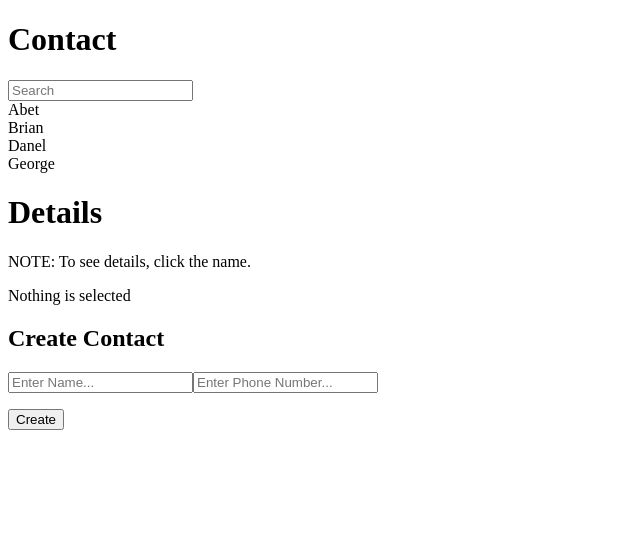
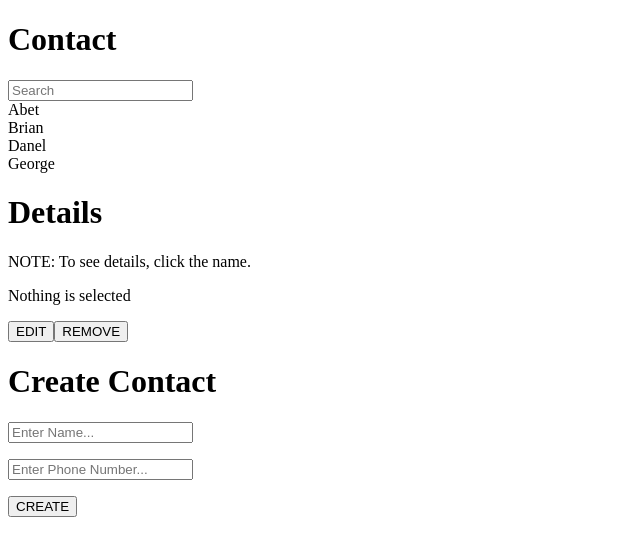
Before and after one commit to jasonDBA/react_tutorial, a React app: page / in a window 1280 px wide. Shown: the top 556 px of the page, without its empty margins (0-640 px from the left). Built offline with nearby package versions, Linux system fonts and the light colour scheme.

Commit message:
Add Contact Remove & Edit features

```diff
--- a/src/components/Contact.js
+++ b/src/components/Contact.js
@@ -62,6 +62,9 @@ export default class Contact extends React.Component {
   }
 
   handleRemove() {
+    if(this.state.selectedKey < 0){
+      return;
+    }
     this.setState({
       contactData: update(this.state.contactData,
         { $splice: [[this.state.selectedKey, 1]] }
@@ -117,6 +120,8 @@ export default class Contact extends React.Component {
         <ContactDetails
           isSelected={this.state.selectedKey != -1}
           contact={this.state.contactData[this.state.selectedKey]}
+          onRemove={this.handleRemove}
+          onEdit={this.handleEdit}
         />
       <ContactCreate
           onCreate={this.handleCreate}
--- a/src/components/ContactCreate.js
+++ b/src/components/ContactCreate.js
@@ -36,18 +36,20 @@ export default class ContactCreate extends React.Component {
   render() {
     return(
       <div>
-        <h2>Create Contact</h2>
+        <h1>Create Contact</h1>
         <p>
           <input type='text' name='name' placeholder='Enter Name...'
                   value={this.state.name}
                   onChange={this.handleChange}
-                   />
+          />
+        </p>
+        <p>
           <input type='text' name='phone' placeholder='Enter Phone Number...'
                   value={this.state.phone}
                   onChange={this.handleChange}
-                   />
+          />
         </p>
-        <button onClick={this.handleClick}>Create</button>
+        <button onClick={this.handleClick}>CREATE</button>
       </div>
     );
   }
--- a/src/components/ContactDetails.js
+++ b/src/components/ContactDetails.js
@@ -1,6 +1,44 @@
 import React from 'react';
+import PropTypes from 'prop-types';
 
 export default class ContactDetails extends React.Component {
+  constructor(props){
+    super(props);
+    this.state = {
+      isEdit: false,
+      name: '',
+      phone: ''
+    };
+    this.handleToggle = this.handleToggle.bind(this);
+    this.handleChange = this.handleChange.bind(this);
+    this.handleEdit = this.handleEdit.bind(this);
+  }
+
+  handleToggle() {
+    if(!this.state.isEdit){
+      this.setState({
+        name: this.props.contact.name,
+        phone: this.props.contact.phone
+      })
+    } else {
+      this.handleEdit();
+    }
+
+    this.setState({
+      isEdit: !this.state.isEdit
+    });
+  }
+
+  handleChange(e){
+    let nextState = {};
+    nextState[e.target.name] = e.target.value;
+    this.setState(nextState)
+  }
+
+  handleEdit(){
+    this.props.onEdit(this.state.name, this.state.phone);
+  }
+
   render(){
 
     const details = (
@@ -9,13 +47,37 @@ export default class ContactDetails extends React.Component {
         {this.props.contact.phone}</p>
       </div>
     );
+
+    const edit = (
+      <div>
+        <p>
+          <input type='text' name='name' placeholder='Enter Name...'
+                value={this.state.name}
+                onChange={this.handleChange}
+          />
+        </p>
+        <p>
+          <input type='text' name='phone' placeholder='Enter Phone Number...'
+                value={this.state.phone}
+                onChange={this.handleChange}
+          />
+        </p>
+      </div>
+    )
+    const viewEdit = this.state.isEdit ? edit : details;
     const blank = (<div>Nothing is selected</div>);
 
     return(
       <div>
         <h1>Details</h1>
         <p>NOTE: To see details, click the name.</p>
-        {this.props.isSelected ? details : blank}
+        {this.props.isSelected ? viewEdit : blank}
+        <p>
+          <button onClick={this.handleToggle}>
+            {this.state.isEdit ? 'OK' : 'EDIT'}
+          </button>
+          <button onClick={this.props.onRemove}>REMOVE</button>
+        </p>
       </div>
     );
   }
@@ -25,5 +87,13 @@ ContactDetails.defaultProps = {
   contact: {
     name: '',
     phone: ''
-  }
+  },
+  onRemove: () => {console.error('onRemove props not defined');},
+  onEdit: () => {console.error('onEdit props not defined');}
 };
+
+ContactDetails.propTypes = {
+  contact: PropTypes.object,
+  onRemove: PropTypes.func,
+  onEdit: PropTypes.func
+}
```
